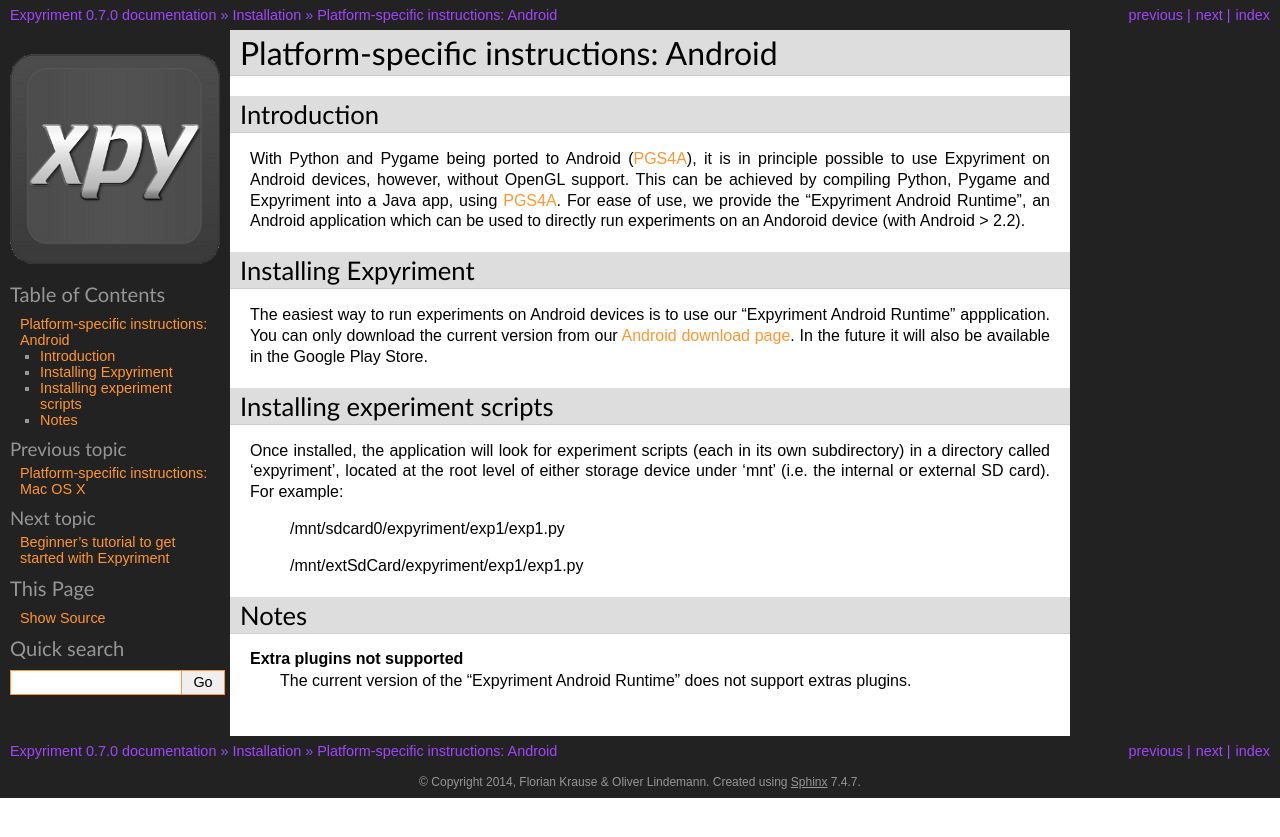
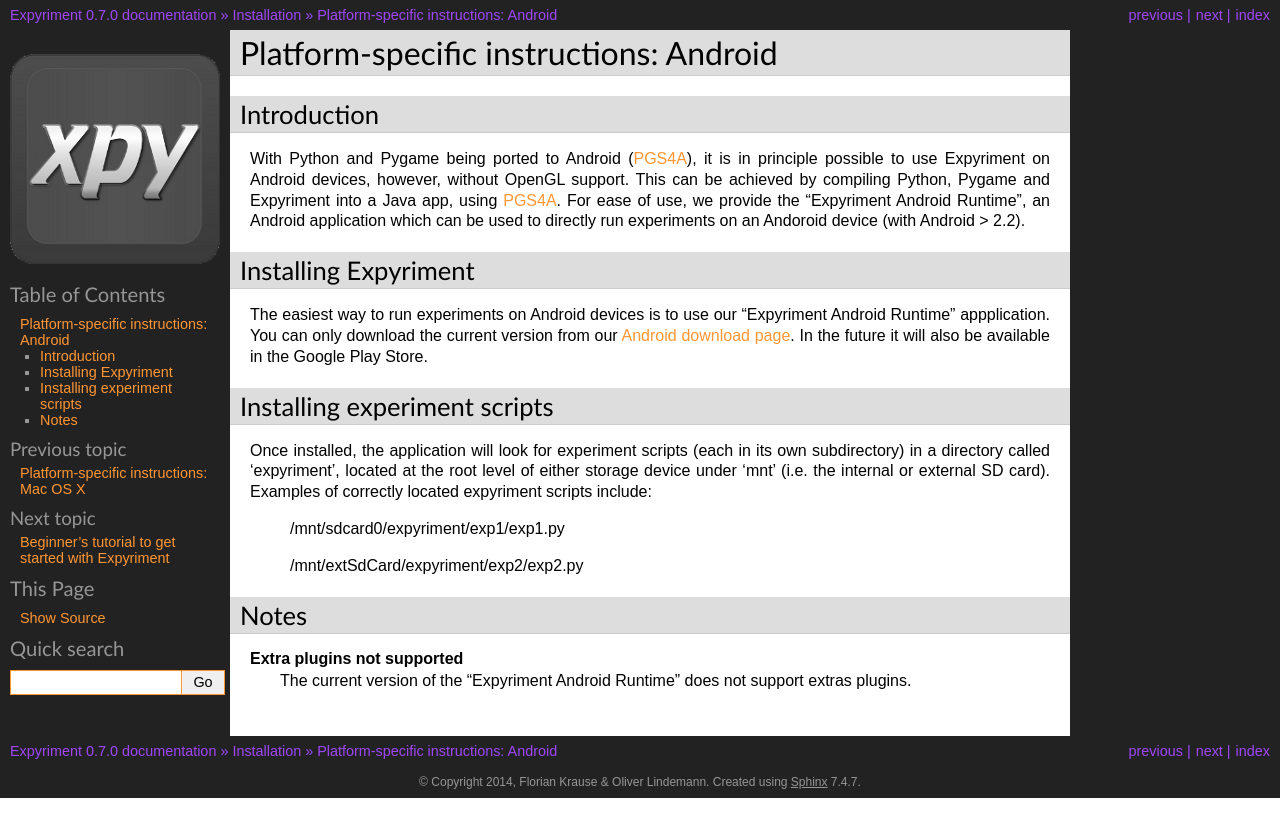
Before and after one commit to expyriment/expyriment, a Sphinx documentation site: the page built from documentation/sphinx/Installation.Android.rst, in a window 1280 px wide. Shown: the top 837 px of the page. Built offline with Sphinx 7.4.7, drawn with Linux system fonts in a browser that asks for light colours; pages that are not in the unit, such as notebooks, are missing from menus.

Commit message:
Update Installation.Android.rst

```diff
--- a/documentation/sphinx/Installation.Android.rst
+++ b/documentation/sphinx/Installation.Android.rst
@@ -26,10 +26,10 @@
 Once installed, the application will look for experiment scripts (each in its own
 subdirectory) in a directory called 'expyriment', located at the root level of
 either storage device under 'mnt' (i.e. the internal or external SD card).
-For example:
+Examples of correctly located expyriment scripts include:
     /mnt/sdcard0/expyriment/exp1/exp1.py
 
-    /mnt/extSdCard/expyriment/exp1/exp1.py
+    /mnt/extSdCard/expyriment/exp2/exp2.py
 
 Notes
 -----
```
